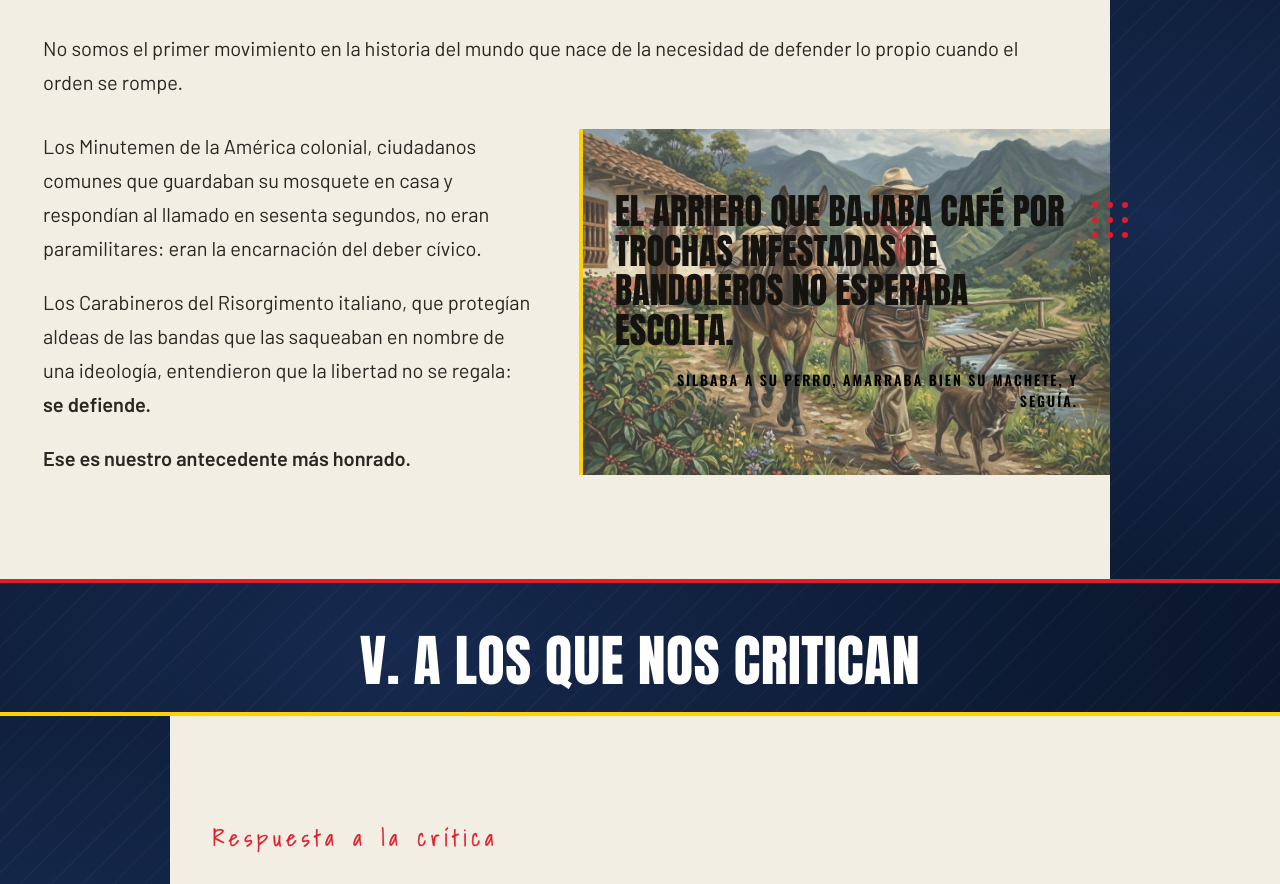
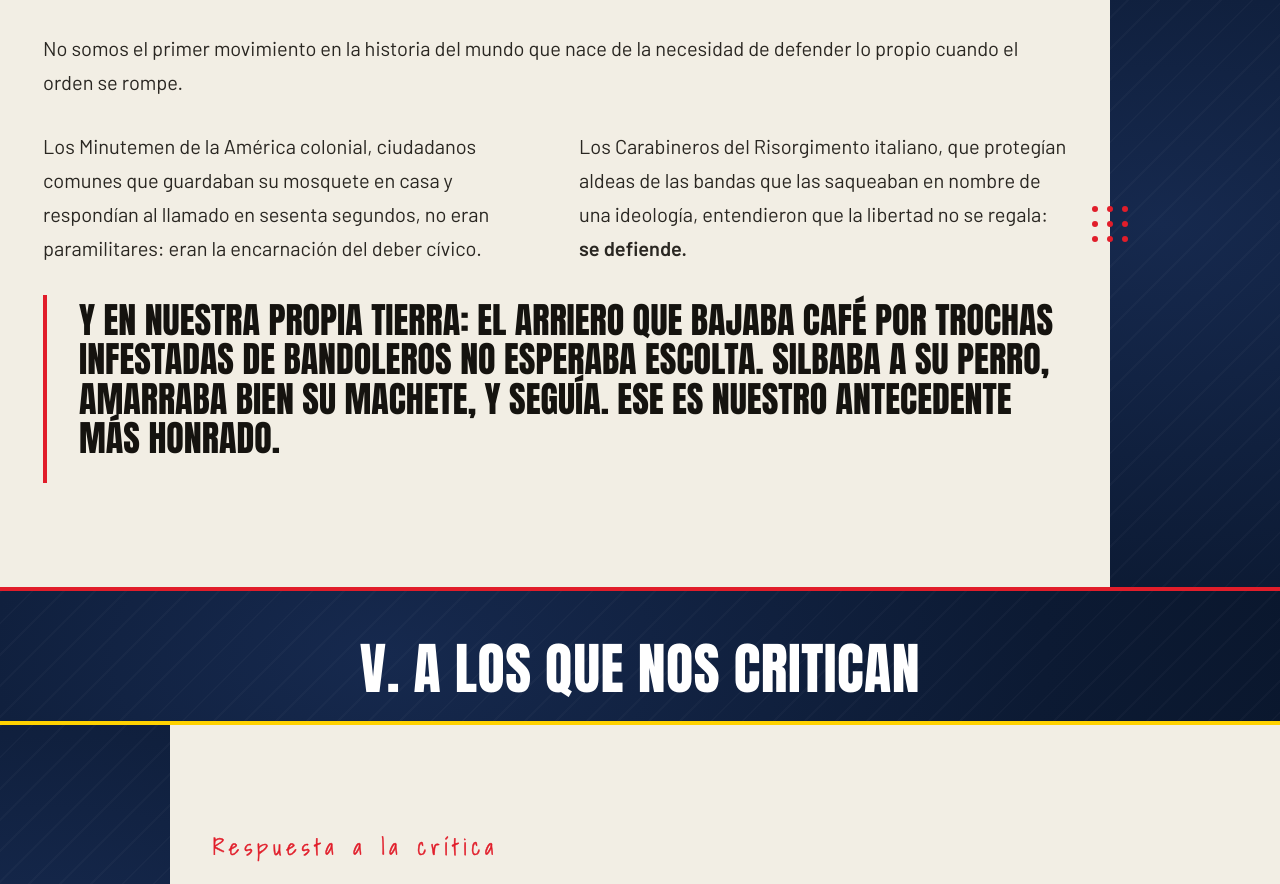
Before and after one commit to EsneiderCdD/movimiento-bate, a Next.js app: page /nosotros in a window 1280 px wide. Shown: the part 5026-5910 px from the top of the page. Built offline with nearby package versions, Linux system fonts and the light colour scheme.

Commit message:
(bateadores)

```diff
--- a/src/components/specific/nosotros/NosotrosPageContent.module.css
+++ b/src/components/specific/nosotros/NosotrosPageContent.module.css
@@ -132,17 +132,6 @@
   position: absolute;
   inset: 0;
   background-image: url("/arriero_antioqueño.jpg");
-  background-size: cover;
-  background-position: center;
-  opacity: 0.75;
-  z-index: 0;
-}
-
-.accentBlockBg2::before {
-  content: "";
-  position: absolute;
-  inset: 0;
-  background-image: url("/arr-mov2.jpg");
   background-size: cover;
   background-position: center;
   opacity: 0.75;
--- a/src/components/specific/nosotros/NosotrosPageContent.tsx
+++ b/src/components/specific/nosotros/NosotrosPageContent.tsx
@@ -264,27 +264,23 @@ export default function NosotrosPageContent() {
                 sesenta segundos, no eran paramilitares: eran la encarnación
                 del deber cívico.
               </p>
+            </div>
+            <div className={styles.gridCol}>
               <p className={styles.text}>
                 Los Carabineros del Risorgimento italiano, que protegían aldeas
                 de las bandas que las saqueaban en nombre de una ideología,
                 entendieron que la libertad no se regala:{" "}
                 <strong>se defiende.</strong>
               </p>
-              <p className={styles.text}>
-                <strong>Ese es nuestro antecedente más honrado.</strong>
-              </p>
             </div>
-            <div
-              className={`${styles.accentBlock} ${styles.accentBlockBg} ${styles.accentBlockBg2}`}
-            >
-              <p className={styles.accentQuote}>
-                El arriero que bajaba café por trochas infestadas de bandoleros
-                no esperaba escolta.
-              </p>
-              <span className={styles.accentAuthor}>
-                Silbaba a su perro, amarraba bien su machete, y seguía.
-              </span>
-            </div>
+          </div>
+          <div className={styles.accentBlock}>
+            <p className={styles.accentQuote}>
+              Y en nuestra propia tierra: el arriero que bajaba café por trochas
+              infestadas de bandoleros no esperaba escolta. Silbaba a su perro,
+              amarraba bien su machete, y seguía. Ese es nuestro antecedente más
+              honrado.
+            </p>
           </div>
         </section>
       </div>
@@ -378,8 +374,11 @@ export default function NosotrosPageContent() {
           </p>
           <div className={styles.accentBlock}>
             <p className={styles.accentQuote}>
-              Somos el Movimiento del Bate. Somos Antioquia de pie. Somos
-              Colombia que no se rinde.
+              Somos el Movimiento del Bate.
+              <br />
+              Somos Antioquia de pie.
+              <br />
+              Somos Colombia que no se rinde.
             </p>
           </div>
         </section>
```
